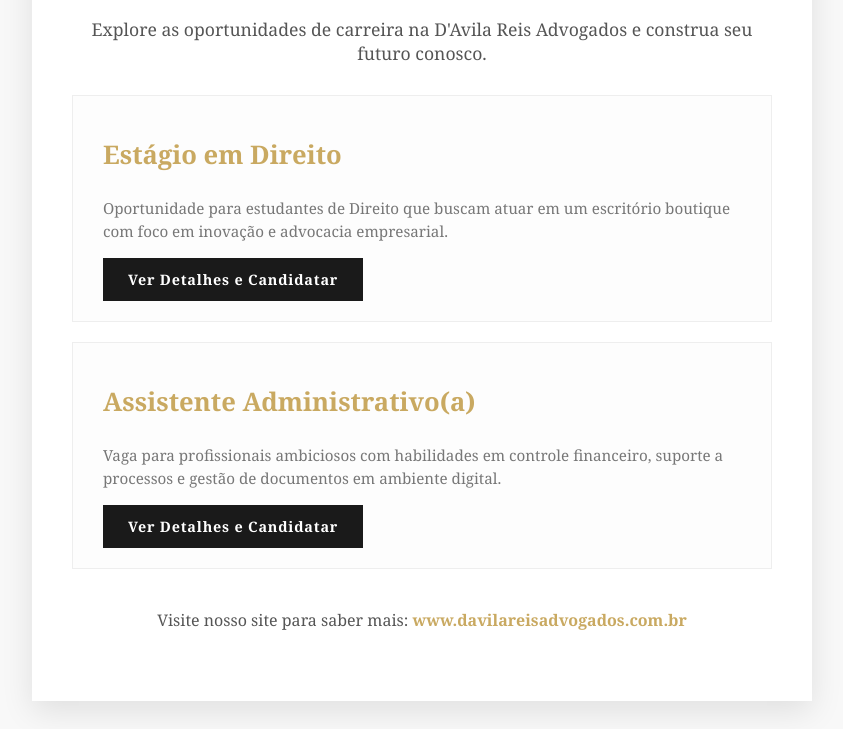
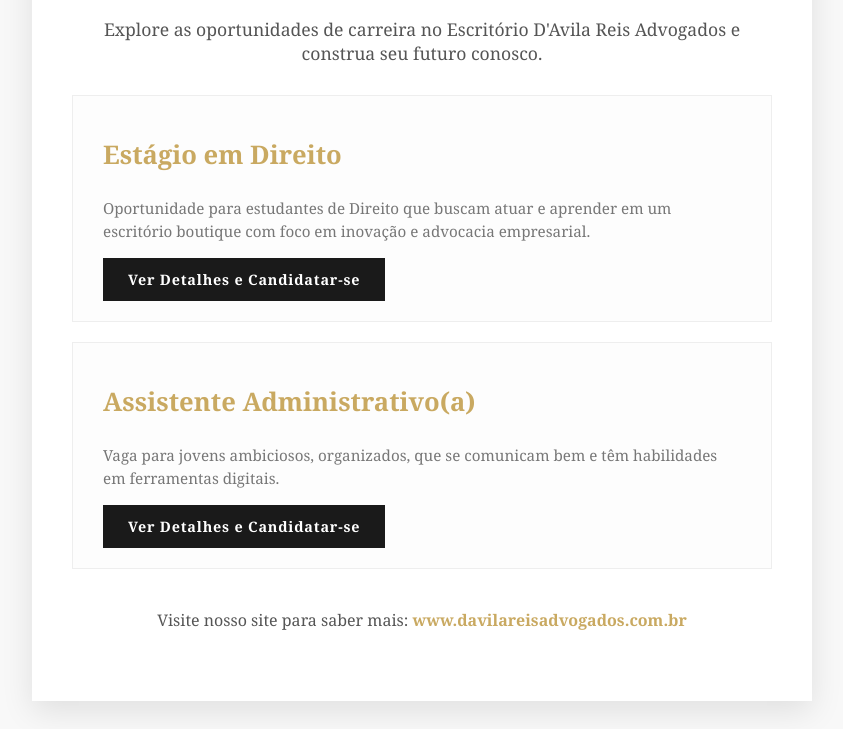
Before and after one commit to talktorobson/davila-reis-advogados-vagas, a website: page index.html in a window 1280 px wide. Shown: the part 156-885 px from the top of the page, without its empty margins (218-1061 px from the left). Drawn offline with Linux system fonts and the light colour scheme.

Commit message:
Update index.html

```diff
--- a/index.html
+++ b/index.html
@@ -3,7 +3,7 @@
 <head>
     <meta charset="UTF-8">
     <meta name="viewport" content="width=device-width, initial-scale=1.0">
-    <title>Vagas Abertas - D'Avila Reis Advogados</title>
+    <title>Vagas Abertas - Escritório D'Avila Reis Advogados</title>
     <style>
         body {
             font-family: 'Georgia', 'Times New Roman', serif;
@@ -112,18 +112,18 @@
 <body>
     <div class="container">
         <h1>Vagas Abertas</h1>
-        <p>Explore as oportunidades de carreira na D'Avila Reis Advogados e construa seu futuro conosco.</p>
+        <p>Explore as oportunidades de carreira no Escritório D'Avila Reis Advogados e construa seu futuro conosco.</p>
 
         <ul class="job-list">
             <li class="job-item">
                 <h2>Estágio em Direito</h2>
-                <p>Oportunidade para estudantes de Direito que buscam atuar em um escritório boutique com foco em inovação e advocacia empresarial.</p>
-                <a href="vaga-estagio-direito.html" class="job-link">Ver Detalhes e Candidatar</a>
+                <p>Oportunidade para estudantes de Direito que buscam atuar e aprender em um escritório boutique com foco em inovação e advocacia empresarial.</p>
+                <a href="vaga-estagio-direito.html" class="job-link">Ver Detalhes e Candidatar-se</a>
             </li>
             <li class="job-item">
                 <h2>Assistente Administrativo(a)</h2>
-                <p>Vaga para profissionais ambiciosos com habilidades em controle financeiro, suporte a processos e gestão de documentos em ambiente digital.</p>
-                <a href="vaga-assistente-administrativo.html" class="job-link">Ver Detalhes e Candidatar</a>
+                <p>Vaga para jovens ambiciosos, organizados, que se comunicam bem e têm habilidades em ferramentas digitais. </p>
+                <a href="vaga-assistente-administrativo.html" class="job-link">Ver Detalhes e Candidatar-se</a>
             </li>
         </ul>
 
```
